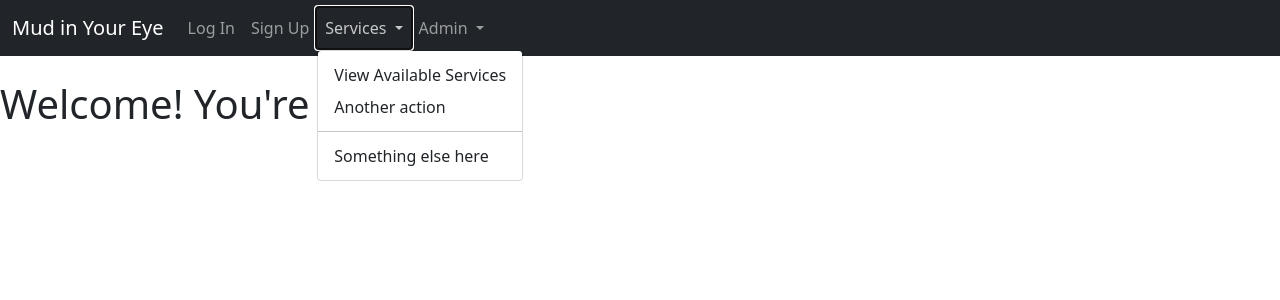
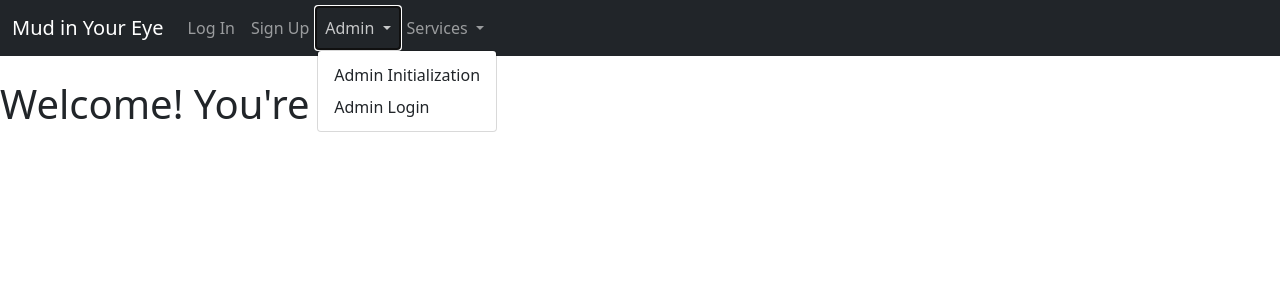
Before and after one commit to TrClark3/comp_350_project, a Flask app: page /thanks in a window 1280 px wide, after a click on "Admin". Shown: the top 300 px of the page. Run offline with Flask 2, Linux system fonts and the light colour scheme; some libraries are stand-ins or nearby versions.

Commit message:
fixed issue with incorrect nav bar rendering for certain pages

```diff
--- a/app/website/templates/base.html
+++ b/app/website/templates/base.html
@@ -85,22 +85,21 @@
               </li>
               <li class="nav-item dropdown">
                 <a class="nav-link dropdown-toggle" href="#" id="navbarDropdown" role="button" data-bs-toggle="dropdown" aria-expanded="false">
-                  Services
-                </a>
-                <ul class="dropdown-menu" aria-labelledby="navbarDropdown">
-                  <li><a class="dropdown-item" href="#">View Available Services</a></li>
-                  <li><a class="dropdown-item" href="#">Another action</a></li>
-                  <li><hr class="dropdown-divider"></li>
-                  <li><a class="dropdown-item" href="#">Something else here</a></li>
-                </ul>
-              </li>
-              <li class="nav-item dropdown">
-                <a class="nav-link dropdown-toggle" href="#" id="navbarDropdown" role="button" data-bs-toggle="dropdown" aria-expanded="false">
                   Admin
                 </a>
                 <ul class="dropdown-menu" aria-labelledby="navbarDropdown">
                   <li><a class="dropdown-item" href="{{url_for('views.admin_init')}}">Admin Initialization</a></li>
                   <li><a class="dropdown-item" href="{{url_for('views.admin_login')}}">Admin Login</a></li>
+                </ul>
+              </li>
+              <li class="nav-item dropdown">
+                <a class="nav-link dropdown-toggle" href="#" id="navbarDropdown" role="button" data-bs-toggle="dropdown" aria-expanded="false">
+                  Services
+                </a>
+                <ul class="dropdown-menu" aria-labelledby="navbarDropdown">
+                  <li><a class="dropdown-item" href="{{url_for('views.services')}}">View Available Services</a></li>
+                  <li><hr class="dropdown-divider"></li>
+                  <li><a class="dropdown-item" href="{{url_for('views.information')}}">Information</a></li>
                 </ul>
               </li>
             </ul>
--- a/app/website/templates/thanks.html
+++ b/app/website/templates/thanks.html
@@ -1,6 +1,12 @@
 <!-- Simple page to thank user for signing up. -->
-<!-- uses basic-nav-bar -->
-{% set loggedIn = False %}
+<!-- Page is accessible to both logged in or logged out users
+  Nav bar must be dynamically displayed via calling route in views.py -->
+{% if is_logged_in %}
+  {% set loggedIn = True %}
+{% else %}
+  {% set loggedIn = False %}
+{% endif %}
+
 {% extends 'base.html' %}
 
 {% block title %} Thanks! {% endblock %}
--- a/app/website/views.py
+++ b/app/website/views.py
@@ -14,7 +14,8 @@
 @views.route('/home')
 @views.route('/')
 def home():
-    return render_template('index.html')
+    is_logged_in = current_user.is_authenticated
+    return render_template('index.html', user=current_user.username, is_logged_in = is_logged_in)
 
 
 # SignUp Page. Uses sign-up.html
@@ -97,13 +98,14 @@
         else:
             error = "Room selected Is not available. Choose another."
 
-    return render_template('create-reservation.html', form=form, error=error)
+    return render_template('create-reservation.html', user=current_user.username, form=form, error=error)
 
 
 # Sign up completed successfully. Uses thanks.html
 @views.route('/thanks')
 def thanks():
-    return render_template('thanks.html')
+    is_logged_in = current_user.is_authenticated
+    return render_template('thanks.html', user=current_user.username, is_logged_in = is_logged_in)
 
 
 # Login Page. Uses login.html
@@ -113,7 +115,7 @@
     # Create form from LoginForm class in models.py
     form = LoginForm()
     # Holds possible error message during log in process
-    error = None
+    errors = None
 
     if form.validate_on_submit():
 
@@ -124,9 +126,9 @@
                 login_user(user, remember=form.remember.data)
                 return redirect(url_for('views.user_dashboard'))
 
-        error = "Username or password is incorrect. Please try again."
+        errors = "Username or password is incorrect. Please try again."
 
-    return render_template('login.html', form=form, error=error)
+    return render_template('login.html', form=form, error=errors)
 
 
 # User's dashboard page. Uses user-dashboard.html
@@ -137,21 +139,21 @@
 
 
 @views.route('/services')
-@login_required
 def services():
-    return render_template('services.html')
+    is_logged_in = current_user.is_authenticated
+    return render_template('services.html', user=current_user.username, is_logged_in = is_logged_in)
 
 
 @views.route('/book-services')
 @login_required
 def book_services():
-    return render_template('book-services.html')
+    return render_template('book-services.html', user=current_user.username)
 
 
 @views.route('/information')
-@login_required
 def information():
-    return render_template('information.html')
+    is_logged_in = current_user.is_authenticated
+    return render_template('information.html', user=current_user.username, is_logged_in = is_logged_in)
 
 
 # User log out, redirects to homepage (index.html)
```
Also changed, not shown: app/website/templates/index.html (+8 -2 lines), app/website/templates/information.html (+8 -2 lines), app/website/templates/services.html (+8 -2 lines).
